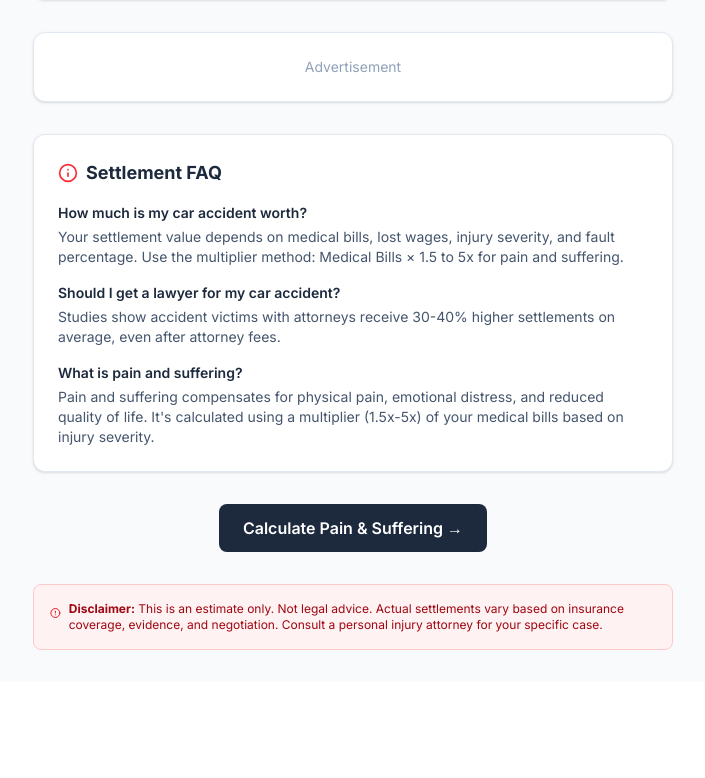
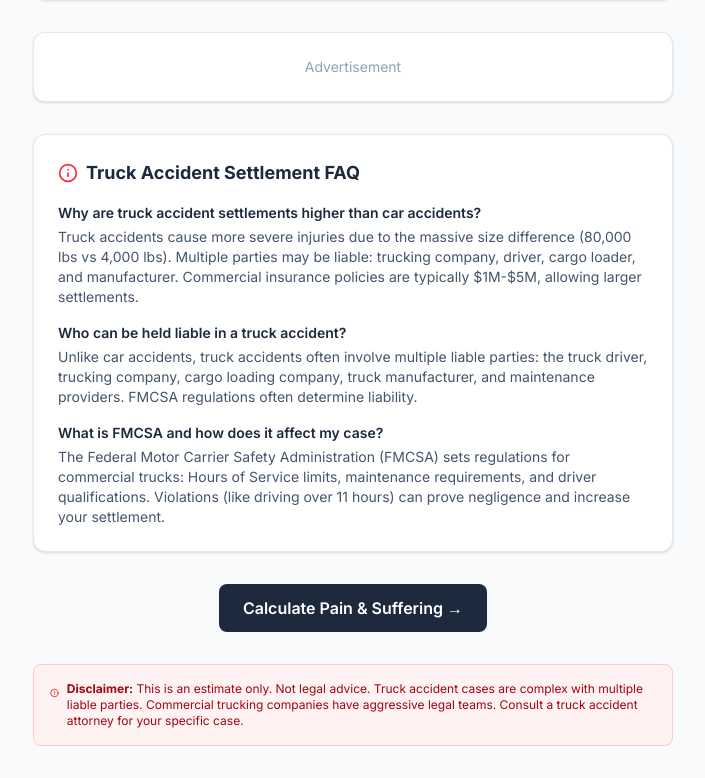
Before and after one commit to sanghyun83-gif/car-accident-calc, a Next.js app: page /settlement-calculator in a window 1280 px wide. Shown: the part 971-1749 px from the top of the page, without its empty margins (287-992 px from the left). Before the commit the page ends 1653 px from the top, so only its background shows below. Built offline with nearby package versions, Linux system fonts and the light colour scheme.

Commit message:
Truck Accident Settlement Calculator 2026 - FMCSA, multiple liable parties, truck-specific FAQ and Schema

```diff
--- a/app/pain-suffering/page.tsx
+++ b/app/pain-suffering/page.tsx
@@ -54,10 +54,10 @@ export default function PainSufferingPage() {
                 {/* Calculator Card */}
                 <div className="bg-white rounded-xl p-6 border border-slate-200 shadow-sm">
                     <h1 className="text-xl font-bold text-slate-800 mb-2">
-                        Pain & Suffering Calculator
+                        Truck Accident Pain & Suffering Calculator
                     </h1>
                     <p className="text-sm text-slate-500 mb-6">
-                        Calculate non-economic damages using the multiplier method
+                        Calculate non-economic damages for 18-wheeler and commercial truck injuries
                     </p>
 
                     {/* Inputs */}
--- a/app/settlement-calculator/page.tsx
+++ b/app/settlement-calculator/page.tsx
@@ -67,7 +67,7 @@ export default function SettlementCalculatorPage() {
                 {/* Calculator Card */}
                 <div className="bg-white rounded-xl p-6 border border-slate-200 shadow-sm">
                     <h1 className="text-xl font-bold text-slate-800 mb-2">
-                        Car Accident Settlement Calculator
+                        Truck Accident Settlement Calculator
                     </h1>
                     <p className="text-sm text-slate-500 mb-6">
                         Estimate your total settlement including pain & suffering
@@ -291,37 +291,40 @@ export default function SettlementCalculatorPage() {
                 <section className="bg-white rounded-xl border border-slate-200 p-6 shadow-sm">
                     <h2 className="text-lg font-bold text-slate-800 mb-4 flex items-center gap-2">
                         <Info className="w-5 h-5 text-red-500" />
-                        Settlement FAQ
+                        Truck Accident Settlement FAQ
                     </h2>
 
                     <div className="space-y-4 text-sm">
                         <div>
                             <h3 className="font-semibold text-slate-800 mb-1">
-                                How much is my car accident worth?
+                                Why are truck accident settlements higher than car accidents?
                             </h3>
                             <p className="text-slate-600">
-                                Your settlement value depends on medical bills, lost wages,
-                                injury severity, and fault percentage. Use the multiplier method:
-                                Medical Bills × 1.5 to 5x for pain and suffering.
+                                Truck accidents cause more severe injuries due to the massive size difference
+                                (80,000 lbs vs 4,000 lbs). Multiple parties may be liable: trucking company,
+                                driver, cargo loader, and manufacturer. Commercial insurance policies are
+                                typically $1M-$5M, allowing larger settlements.
                             </p>
                         </div>
                         <div>
                             <h3 className="font-semibold text-slate-800 mb-1">
-                                Should I get a lawyer for my car accident?
+                                Who can be held liable in a truck accident?
                             </h3>
                             <p className="text-slate-600">
-                                Studies show accident victims with attorneys receive 30-40% higher
-                                settlements on average, even after attorney fees.
+                                Unlike car accidents, truck accidents often involve multiple liable parties:
+                                the truck driver, trucking company, cargo loading company, truck manufacturer,
+                                and maintenance providers. FMCSA regulations often determine liability.
                             </p>
                         </div>
                         <div>
                             <h3 className="font-semibold text-slate-800 mb-1">
-                                What is pain and suffering?
+                                What is FMCSA and how does it affect my case?
                             </h3>
                             <p className="text-slate-600">
-                                Pain and suffering compensates for physical pain, emotional distress,
-                                and reduced quality of life. It's calculated using a multiplier
-                                (1.5x-5x) of your medical bills based on injury severity.
+                                The Federal Motor Carrier Safety Administration (FMCSA) sets regulations for
+                                commercial trucks: Hours of Service limits, maintenance requirements, and
+                                driver qualifications. Violations (like driving over 11 hours) can prove
+                                negligence and increase your settlement.
                             </p>
                         </div>
                     </div>
@@ -343,8 +346,9 @@ export default function SettlementCalculatorPage() {
                         <AlertCircle className="w-5 h-5 text-red-600 mt-0.5" />
                         <p className="text-xs text-red-800">
                             <strong>Disclaimer:</strong> This is an estimate only. Not legal advice.
-                            Actual settlements vary based on insurance coverage, evidence, and negotiation.
-                            Consult a personal injury attorney for your specific case.
+                            Truck accident cases are complex with multiple liable parties. Commercial
+                            trucking companies have aggressive legal teams. Consult a truck accident
+                            attorney for your specific case.
                         </p>
                     </div>
                 </div>
@@ -360,26 +364,26 @@ export default function SettlementCalculatorPage() {
                         mainEntity: [
                             {
                                 "@type": "Question",
-                                name: "How much is my car accident worth?",
+                                name: "Why are truck accident settlements higher than car accidents?",
                                 acceptedAnswer: {
                                     "@type": "Answer",
-                                    text: "Your settlement depends on medical bills, lost wages, injury severity, and fault percentage. Use the multiplier method: Medical Bills × 1.5 to 5x for pain and suffering.",
+                                    text: "Truck accidents cause more severe injuries due to size difference (80,000 lbs vs 4,000 lbs). Multiple liable parties and commercial insurance policies of $1M-$5M allow larger settlements.",
                                 },
                             },
                             {
                                 "@type": "Question",
-                                name: "Should I get a lawyer for my car accident?",
+                                name: "Who can be held liable in a truck accident?",
                                 acceptedAnswer: {
                                     "@type": "Answer",
-                                    text: "Studies show accident victims with attorneys receive 30-40% higher settlements on average, even after attorney fees.",
+                                    text: "Multiple parties may be liable: truck driver, trucking company, cargo loading company, truck manufacturer, and maintenance providers. FMCSA regulations often determine liability.",
                                 },
                             },
                             {
                                 "@type": "Question",
-                                name: "What is pain and suffering in a car accident case?",
+                                name: "What is FMCSA and how does it affect my truck accident case?",
                                 acceptedAnswer: {
                                     "@type": "Answer",
-                                    text: "Pain and suffering compensates for physical pain, emotional distress, and reduced quality of life. It's typically calculated as 1.5x-5x your medical bills.",
+                                    text: "The Federal Motor Carrier Safety Administration sets regulations for commercial trucks including Hours of Service limits. Violations can prove negligence and increase your settlement.",
                                 },
                             },
                         ],
--- a/app/state-laws/page.tsx
+++ b/app/state-laws/page.tsx
@@ -45,10 +45,10 @@ export default function StateLawsPage() {
             <main className="max-w-6xl mx-auto px-4 py-8">
                 <div className="text-center mb-8">
                     <h1 className="text-3xl font-bold text-slate-800 mb-2">
-                        Car Accident Fault Laws by State
+                        Truck Accident Fault Laws by State
                     </h1>
                     <p className="text-slate-500">
-                        At-Fault vs No-Fault and Comparative Negligence Rules
+                        At-Fault vs No-Fault, Comparative Negligence, and FMCSA Commercial Truck Rules
                     </p>
                 </div>
 
@@ -108,8 +108,8 @@ export default function StateLawsPage() {
                                         </td>
                                         <td className="px-4 py-3 text-center">
                                             <span className={`px-2 py-1 rounded text-xs font-medium ${state.faultSystem === 'at-fault' ? 'bg-blue-100 text-blue-700' :
-                                                    state.faultSystem === 'no-fault' ? 'bg-green-100 text-green-700' :
-                                                        'bg-purple-100 text-purple-700'
+                                                state.faultSystem === 'no-fault' ? 'bg-green-100 text-green-700' :
+                                                    'bg-purple-100 text-purple-700'
                                                 }`}>
                                                 {state.faultSystem === 'at-fault' ? 'At-Fault' :
                                                     state.faultSystem === 'no-fault' ? 'No-Fault' : 'Choice'}
```
